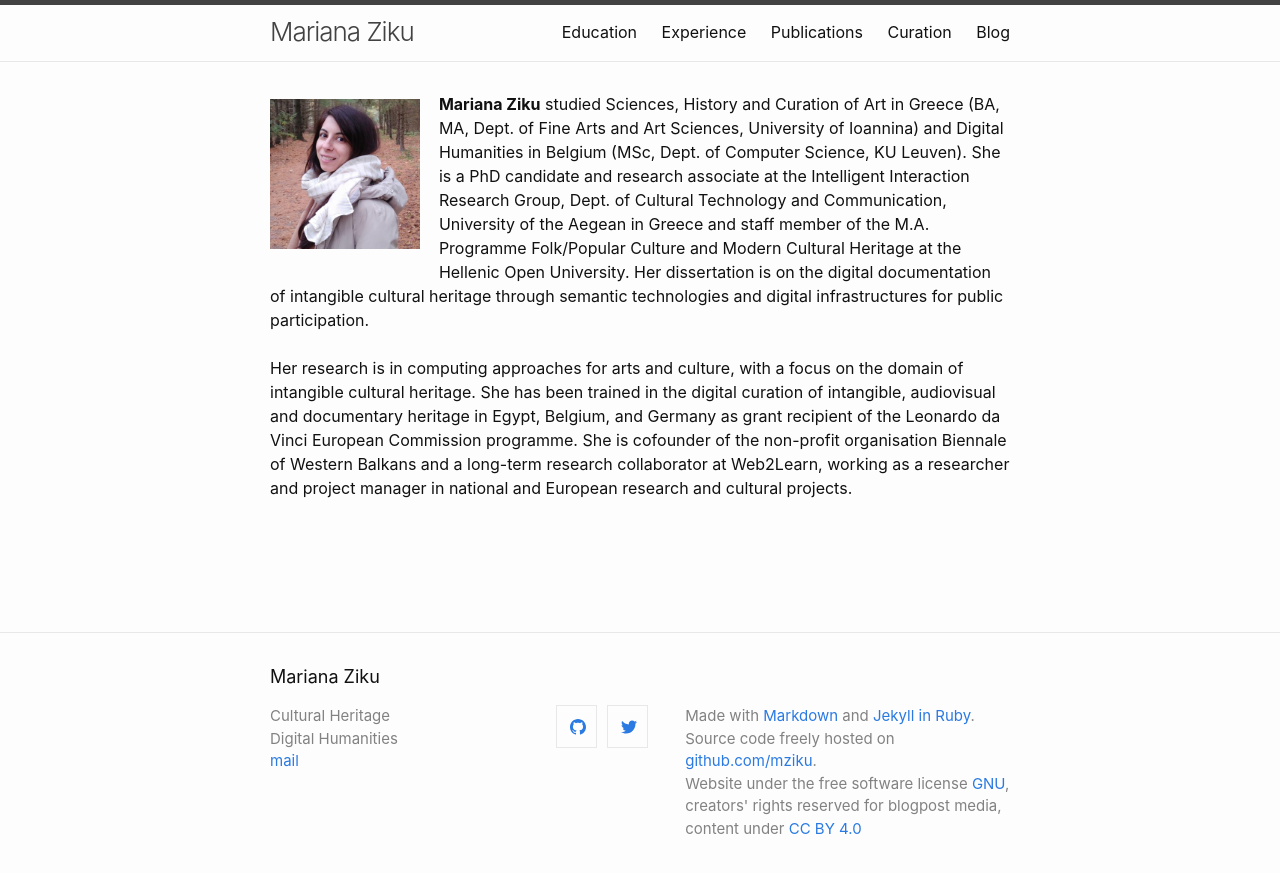
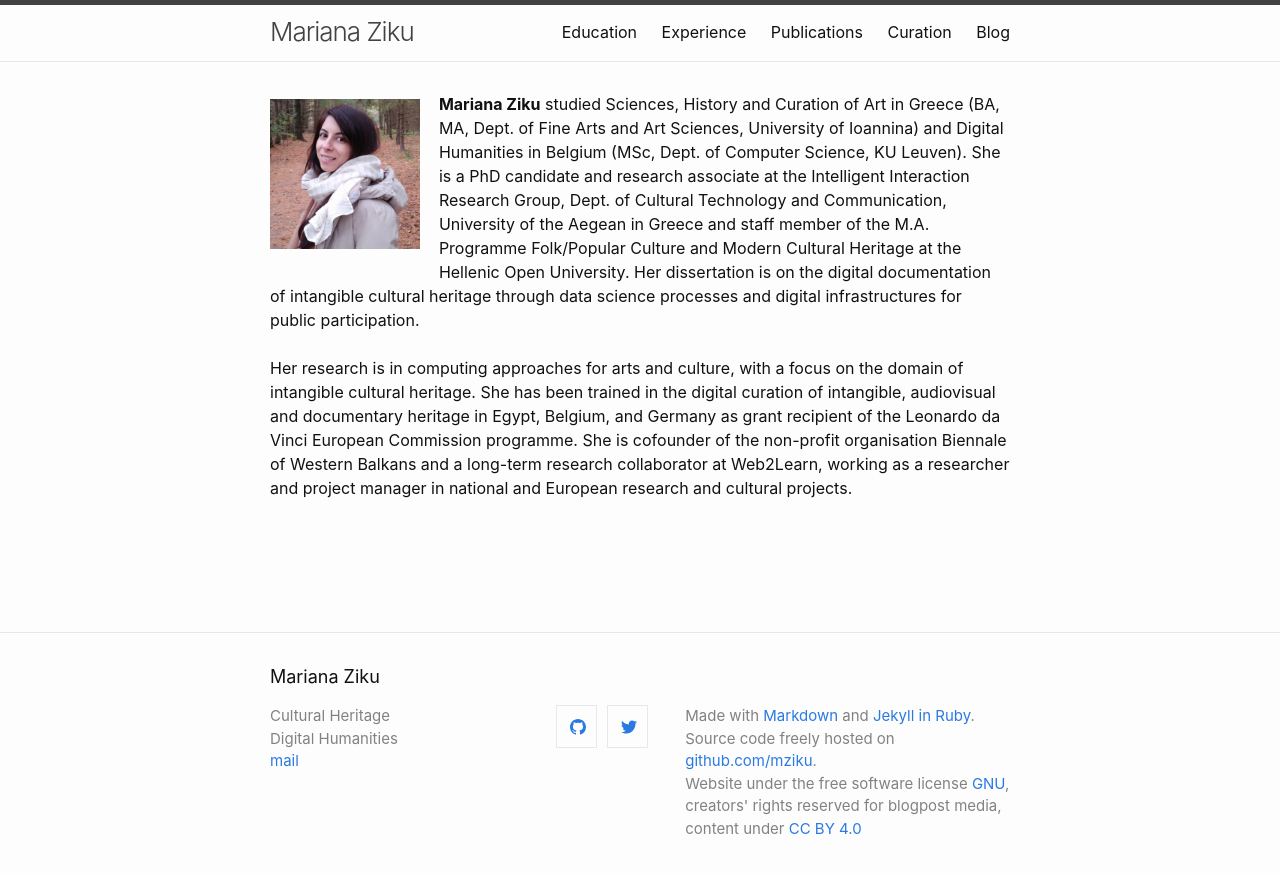
Before and after one commit to mziku/mziku.github.io, a Jekyll site: the page built from index.md, in a window 1280 px wide. Shown: the top 873 px of the page. Built offline with Jekyll 4.4.1, drawn with Linux system fonts in a browser that asks for light colours; our own code applies the rules of GitHub Pages for plain Markdown files.

Commit message:
index.md

```diff
--- a/index.md
+++ b/index.md
@@ -1,5 +1,5 @@
 <p style="float: left;"><img src="https://mziku.github.io/images/Mariana_Ziku(1)(1).jpg" style="float:left; margin-top:2mm; margin-right:5mm; margin-left:5;" alt="mariana-ziku-profile-picture" width="150" height="auto"></p>
-**Mariana Ziku** studied Sciences, History and Curation of Art in Greece (BA, MA, Dept. of Fine Arts and Art Sciences, University of Ioannina) and Digital Humanities in Belgium (MSc, Dept. of Computer Science, KU Leuven). She is a PhD candidate and research associate at the Intelligent Interaction Research Group, Dept. of Cultural Technology and Communication, University of the Aegean in Greece and staff member of the M.A. Programme Folk/Popular Culture and Modern Cultural Heritage at the Hellenic Open University. Her dissertation is on the digital documentation of intangible cultural heritage through semantic technologies and digital infrastructures for public participation.
+**Mariana Ziku** studied Sciences, History and Curation of Art in Greece (BA, MA, Dept. of Fine Arts and Art Sciences, University of Ioannina) and Digital Humanities in Belgium (MSc, Dept. of Computer Science, KU Leuven). She is a PhD candidate and research associate at the Intelligent Interaction Research Group, Dept. of Cultural Technology and Communication, University of the Aegean in Greece and staff member of the M.A. Programme Folk/Popular Culture and Modern Cultural Heritage at the Hellenic Open University. Her dissertation is on the digital documentation of intangible cultural heritage through data science processes and digital infrastructures for public participation.
 <br>
 <br>
 Her research is in computing approaches for arts and culture, with a focus on the domain of intangible cultural heritage. She has been trained in the digital curation of intangible, audiovisual and documentary heritage in Egypt, Belgium, and Germany as grant recipient of the Leonardo da Vinci European Commission programme. She is cofounder of the non-profit organisation Biennale of Western Balkans and a long-term research collaborator at Web2Learn, working as a researcher and project manager in national and European research and cultural projects.
```
